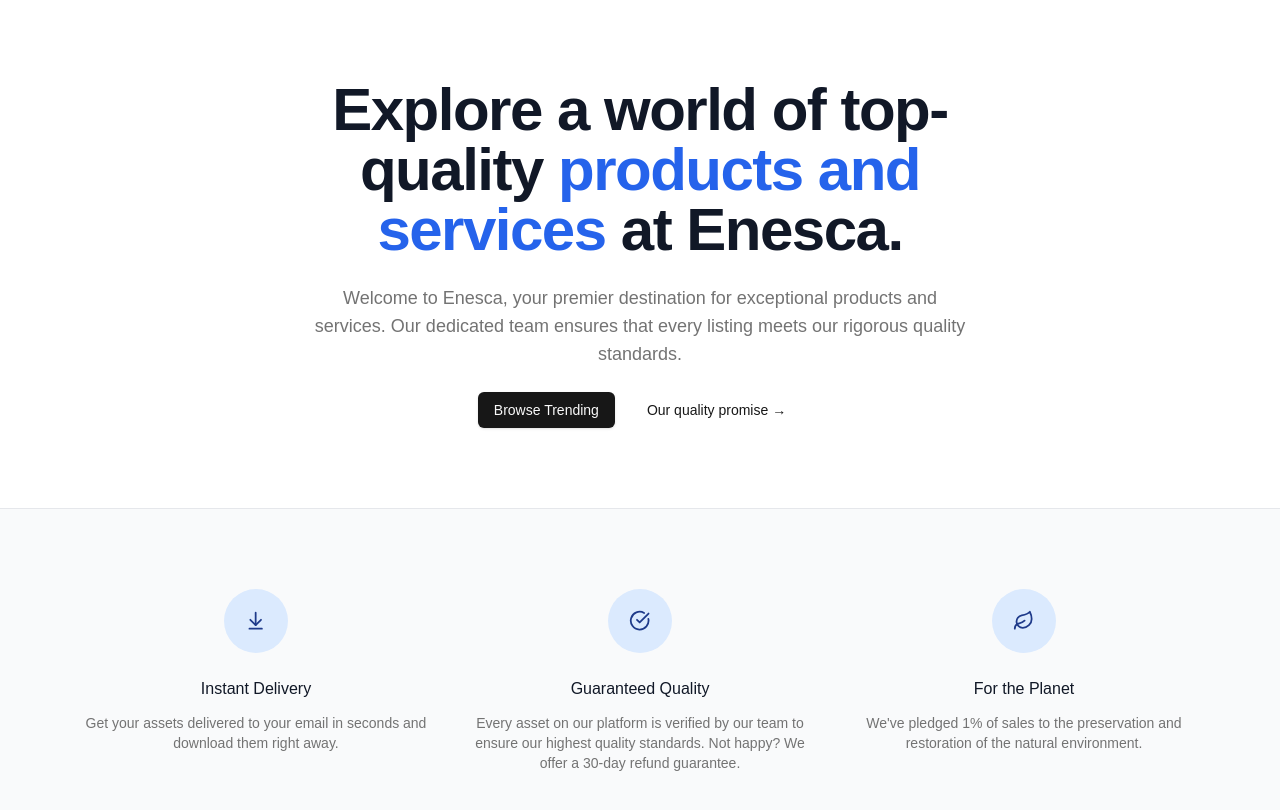
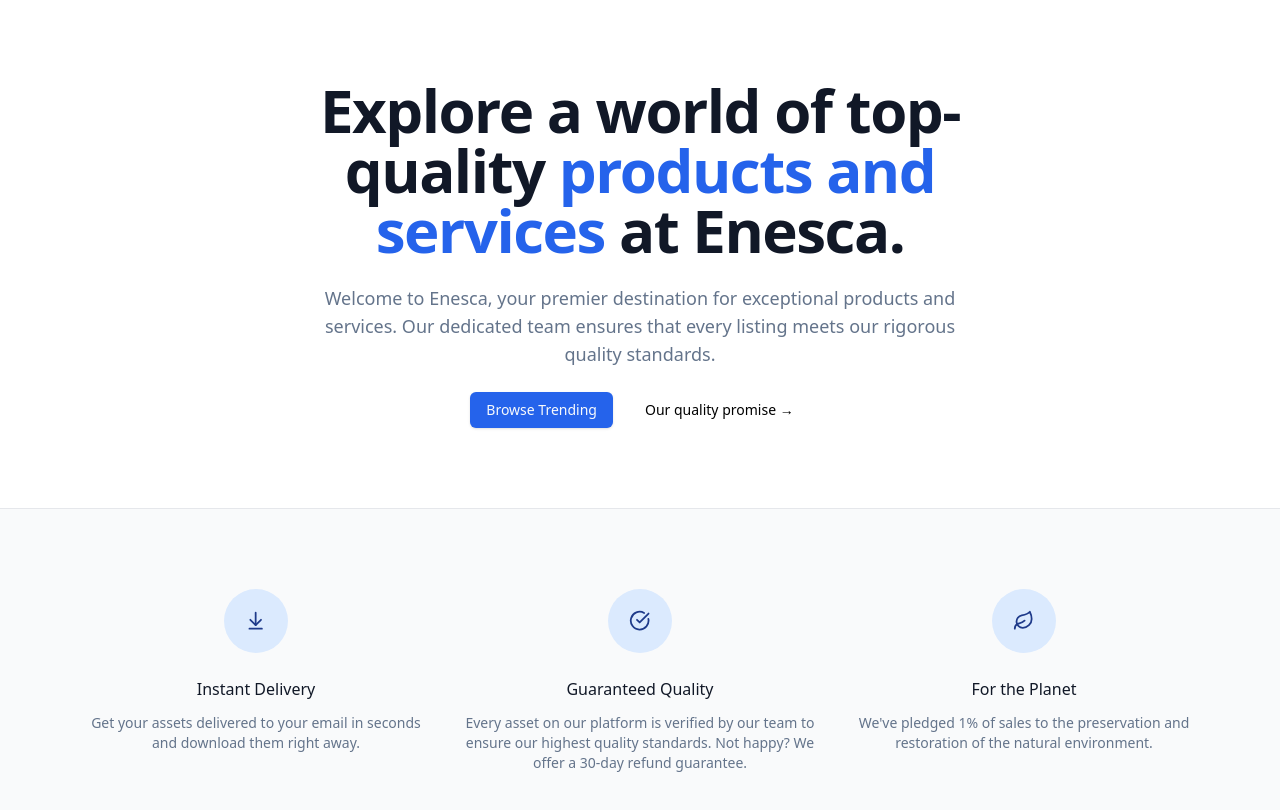
Before and after one commit to OmBharti999/enesca, a Next.js app: page / in a window 1280 px wide. Shown: the top 810 px of the page. Built offline with nearby package versions, Linux system fonts and the light colour scheme.

Commit message:
update style

```diff
--- a/app/globals.css
+++ b/app/globals.css
@@ -2,7 +2,7 @@
 @tailwind components;
 @tailwind utilities;
 
-:root {
+/* :root {
   --background: #ffffff;
   --foreground: #171717;
 }
@@ -24,56 +24,58 @@
   .text-balance {
     text-wrap: balance;
   }
-}
+} */
+
 
 @layer base {
   :root {
     --background: 0 0% 100%;
-    --foreground: 0 0% 3.9%;
+    --foreground: 222.2 84% 4.9%;
     --card: 0 0% 100%;
-    --card-foreground: 0 0% 3.9%;
+    --card-foreground: 222.2 84% 4.9%;
     --popover: 0 0% 100%;
-    --popover-foreground: 0 0% 3.9%;
-    --primary: 0 0% 9%;
-    --primary-foreground: 0 0% 98%;
-    --secondary: 0 0% 96.1%;
-    --secondary-foreground: 0 0% 9%;
-    --muted: 0 0% 96.1%;
-    --muted-foreground: 0 0% 45.1%;
-    --accent: 0 0% 96.1%;
-    --accent-foreground: 0 0% 9%;
+    --popover-foreground: 222.2 84% 4.9%;
+    --primary: 221.2 83.2% 53.3%;
+    --primary-foreground: 210 40% 98%;
+    --secondary: 210 40% 96.1%;
+    --secondary-foreground: 222.2 47.4% 11.2%;
+    --muted: 210 40% 96.1%;
+    --muted-foreground: 215.4 16.3% 46.9%;
+    --accent: 210 40% 96.1%;
+    --accent-foreground: 222.2 47.4% 11.2%;
     --destructive: 0 84.2% 60.2%;
-    --destructive-foreground: 0 0% 98%;
-    --border: 0 0% 89.8%;
-    --input: 0 0% 89.8%;
-    --ring: 0 0% 3.9%;
+    --destructive-foreground: 210 40% 98%;
+    --border: 214.3 31.8% 91.4%;
+    --input: 214.3 31.8% 91.4%;
+    --ring: 221.2 83.2% 53.3%;
+    --radius: 0.5rem;
     --chart-1: 12 76% 61%;
     --chart-2: 173 58% 39%;
     --chart-3: 197 37% 24%;
     --chart-4: 43 74% 66%;
     --chart-5: 27 87% 67%;
-    --radius: 0.5rem;
   }
+
   .dark {
-    --background: 0 0% 3.9%;
-    --foreground: 0 0% 98%;
-    --card: 0 0% 3.9%;
-    --card-foreground: 0 0% 98%;
-    --popover: 0 0% 3.9%;
-    --popover-foreground: 0 0% 98%;
-    --primary: 0 0% 98%;
-    --primary-foreground: 0 0% 9%;
-    --secondary: 0 0% 14.9%;
-    --secondary-foreground: 0 0% 98%;
-    --muted: 0 0% 14.9%;
-    --muted-foreground: 0 0% 63.9%;
-    --accent: 0 0% 14.9%;
-    --accent-foreground: 0 0% 98%;
+    --background: 222.2 84% 4.9%;
+    --foreground: 210 40% 98%;
+    --card: 222.2 84% 4.9%;
+    --card-foreground: 210 40% 98%;
+    --popover: 222.2 84% 4.9%;
+    --popover-foreground: 210 40% 98%;
+    --primary: 217.2 91.2% 59.8%;
+    --primary-foreground: 222.2 47.4% 11.2%;
+    --secondary: 217.2 32.6% 17.5%;
+    --secondary-foreground: 210 40% 98%;
+    --muted: 217.2 32.6% 17.5%;
+    --muted-foreground: 215 20.2% 65.1%;
+    --accent: 217.2 32.6% 17.5%;
+    --accent-foreground: 210 40% 98%;
     --destructive: 0 62.8% 30.6%;
-    --destructive-foreground: 0 0% 98%;
-    --border: 0 0% 14.9%;
-    --input: 0 0% 14.9%;
-    --ring: 0 0% 83.1%;
+    --destructive-foreground: 210 40% 98%;
+    --border: 217.2 32.6% 17.5%;
+    --input: 217.2 32.6% 17.5%;
+    --ring: 224.3 76.3% 48%;
     --chart-1: 220 70% 50%;
     --chart-2: 160 60% 45%;
     --chart-3: 30 80% 55%;
@@ -81,12 +83,3 @@
     --chart-5: 340 75% 55%;
   }
 }
-
-@layer base {
-  * {
-    @apply border-border;
-  }
-  body {
-    @apply bg-background text-foreground;
-  }
-}
```
